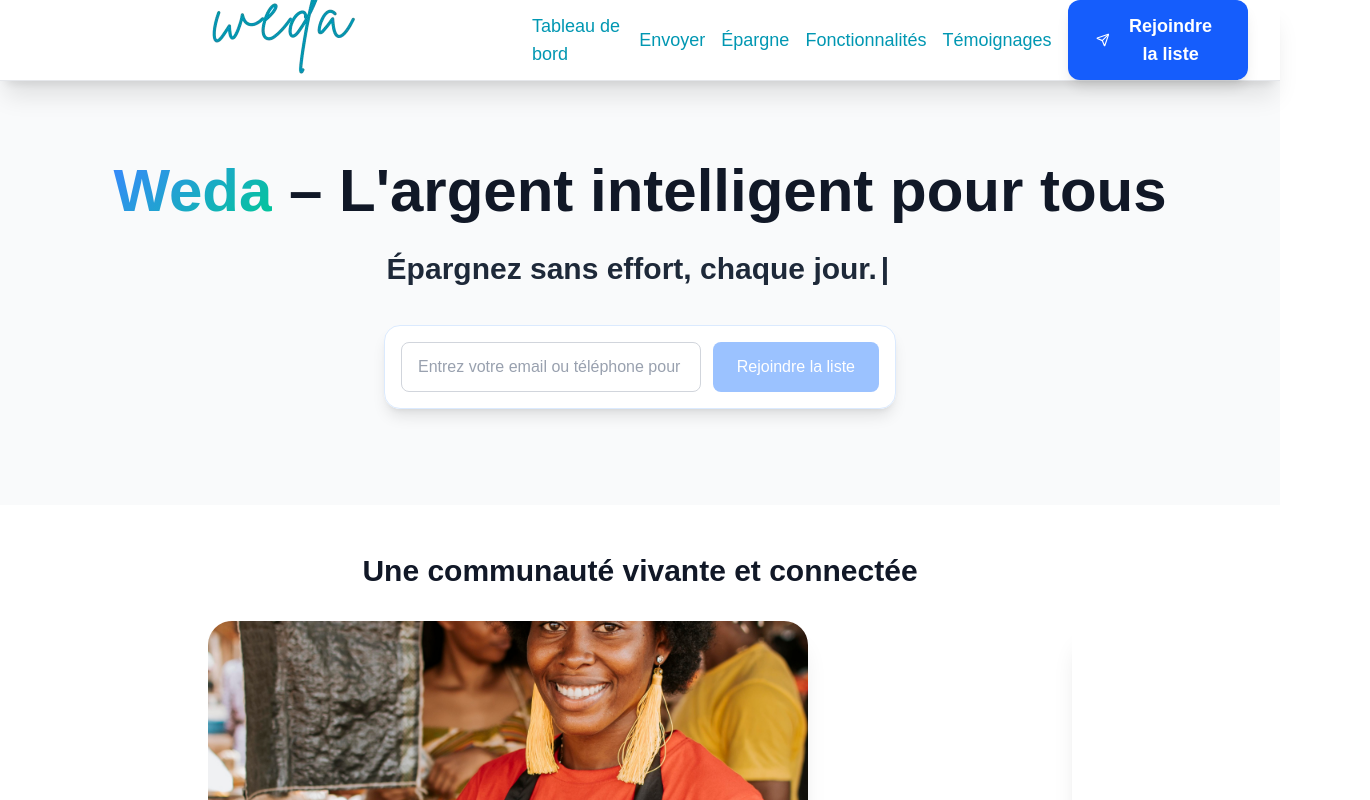
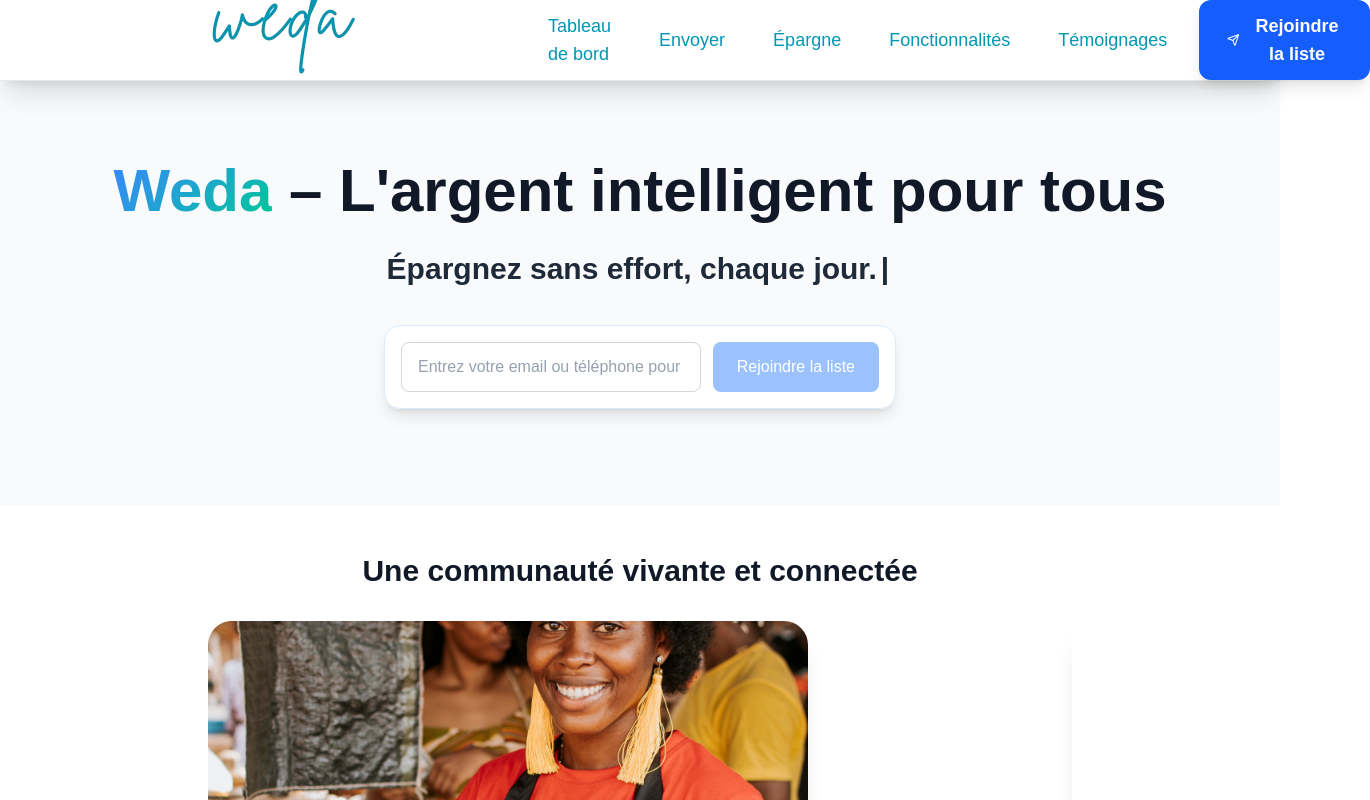
Before and after one commit to phoekerson/Weda, a Next.js app: page / in a window 1280 px wide. Shown: the top 800 px of the page, 1370 px wide, since content can reach past the window. Built offline with nearby package versions, Linux system fonts and the light colour scheme; a web font is replaced by a local one.

Commit message:
fix the header button

```diff
--- a/app/page.tsx
+++ b/app/page.tsx
@@ -255,11 +255,11 @@ export default function WedaLandingPage() {
             </div>
             {/* Desktop nav */}
             <nav className="hidden md:flex space-x-4 items-center">
-              <a href="/dashboard" className="text-white/80 hover:text-white font-medium transition-colors text-lg " style={{ color: '#0097b2' }}>Tableau de bord</a>
-              <a href="/send" className="text-white/80 hover:text-white font-medium transition-colors text-lg" style={{ color: '#0097b2' }}>Envoyer</a>
-              <a href="/savings" className="text-white/80 hover:text-white font-medium transition-colors text-lg" style={{ color: '#0097b2' }}>Épargne</a>
-              <a href="#features" className="text-white/80 hover:text-white font-medium transition-colors text-lg" style={{ color: '#0097b2' }}>Fonctionnalités</a>
-              <a href="#testimonials" className="text-white/80 hover:text-white font-medium transition-colors text-lg" style={{ color: '#0097b2' }}>Témoignages</a>
+              <a href="/dashboard" className="px-4 py-2 rounded-lg font-medium text-[#0097b2] bg-transparent hover:bg-[#0097b2] hover:text-white transition-all duration-200 text-lg focus:outline-none focus:ring-2 focus:ring-[#0097b2]/40">Tableau de bord</a>
+              <a href="/send" className="px-4 py-2 rounded-lg font-medium text-[#0097b2] bg-transparent hover:bg-[#0097b2] hover:text-white transition-all duration-200 text-lg focus:outline-none focus:ring-2 focus:ring-[#0097b2]/40">Envoyer</a>
+              <a href="/savings" className="px-4 py-2 rounded-lg font-medium text-[#0097b2] bg-transparent hover:bg-[#0097b2] hover:text-white transition-all duration-200 text-lg focus:outline-none focus:ring-2 focus:ring-[#0097b2]/40">Épargne</a>
+              <a href="#features" className="px-4 py-2 rounded-lg font-medium text-[#0097b2] bg-transparent hover:bg-[#0097b2] hover:text-white transition-all duration-200 text-lg focus:outline-none focus:ring-2 focus:ring-[#0097b2]/40">Fonctionnalités</a>
+              <a href="#testimonials" className="px-4 py-2 rounded-lg font-medium text-[#0097b2] bg-transparent hover:bg-[#0097b2] hover:text-white transition-all duration-200 text-lg focus:outline-none focus:ring-2 focus:ring-[#0097b2]/40">Témoignages</a>
               <button
                 className="flex items-center gap-2 text-white px-7 py-3 rounded-xl font-semibold shadow-lg bg-blue-600 hover:bg-blue-700 transition-all duration-200 text-lg focus:outline-none focus:ring-2 focus:ring-white/60"
               >
@@ -288,11 +288,11 @@ export default function WedaLandingPage() {
               >
                 ×
               </button>
-              <a href="/dashboard" className="mb-4 text-[#0097b2] text-lg font-semibold" onClick={() => setMobileMenuOpen(false)}>Tableau de bord</a>
-              <a href="/send" className="mb-4 text-[#0097b2] text-lg font-semibold" onClick={() => setMobileMenuOpen(false)}>Envoyer</a>
-              <a href="/savings" className="mb-4 text-[#0097b2] text-lg font-semibold" onClick={() => setMobileMenuOpen(false)}>Épargne</a>
-              <a href="#features" className="mb-4 text-[#0097b2] text-lg font-semibold" onClick={() => setMobileMenuOpen(false)}>Fonctionnalités</a>
-              <a href="#testimonials" className="mb-8 text-[#0097b2] text-lg font-semibold" onClick={() => setMobileMenuOpen(false)}>Témoignages</a>
+              <a href="/dashboard" className="mb-4 px-4 py-2 rounded-lg font-medium text-[#0097b2] bg-transparent hover:bg-[#0097b2] hover:text-white transition-all duration-200 text-lg focus:outline-none focus:ring-2 focus:ring-[#0097b2]/40" onClick={() => setMobileMenuOpen(false)}>Tableau de bord</a>
+              <a href="/send" className="mb-4 px-4 py-2 rounded-lg font-medium text-[#0097b2] bg-transparent hover:bg-[#0097b2] hover:text-white transition-all duration-200 text-lg focus:outline-none focus:ring-2 focus:ring-[#0097b2]/40" onClick={() => setMobileMenuOpen(false)}>Envoyer</a>
+              <a href="/savings" className="mb-4 px-4 py-2 rounded-lg font-medium text-[#0097b2] bg-transparent hover:bg-[#0097b2] hover:text-white transition-all duration-200 text-lg focus:outline-none focus:ring-2 focus:ring-[#0097b2]/40" onClick={() => setMobileMenuOpen(false)}>Épargne</a>
+              <a href="#features" className="mb-4 px-4 py-2 rounded-lg font-medium text-[#0097b2] bg-transparent hover:bg-[#0097b2] hover:text-white transition-all duration-200 text-lg focus:outline-none focus:ring-2 focus:ring-[#0097b2]/40" onClick={() => setMobileMenuOpen(false)}>Fonctionnalités</a>
+              <a href="#testimonials" className="mb-8 px-4 py-2 rounded-lg font-medium text-[#0097b2] bg-transparent hover:bg-[#0097b2] hover:text-white transition-all duration-200 text-lg focus:outline-none focus:ring-2 focus:ring-[#0097b2]/40" onClick={() => setMobileMenuOpen(false)}>Témoignages</a>
               <button
                 className="flex items-center gap-2 text-white px-7 py-3 rounded-xl font-semibold shadow-lg bg-blue-600 hover:bg-blue-700 transition-all duration-200 text-lg focus:outline-none focus:ring-2 focus:ring-blue-400"
                 onClick={() => setMobileMenuOpen(false)}
```
